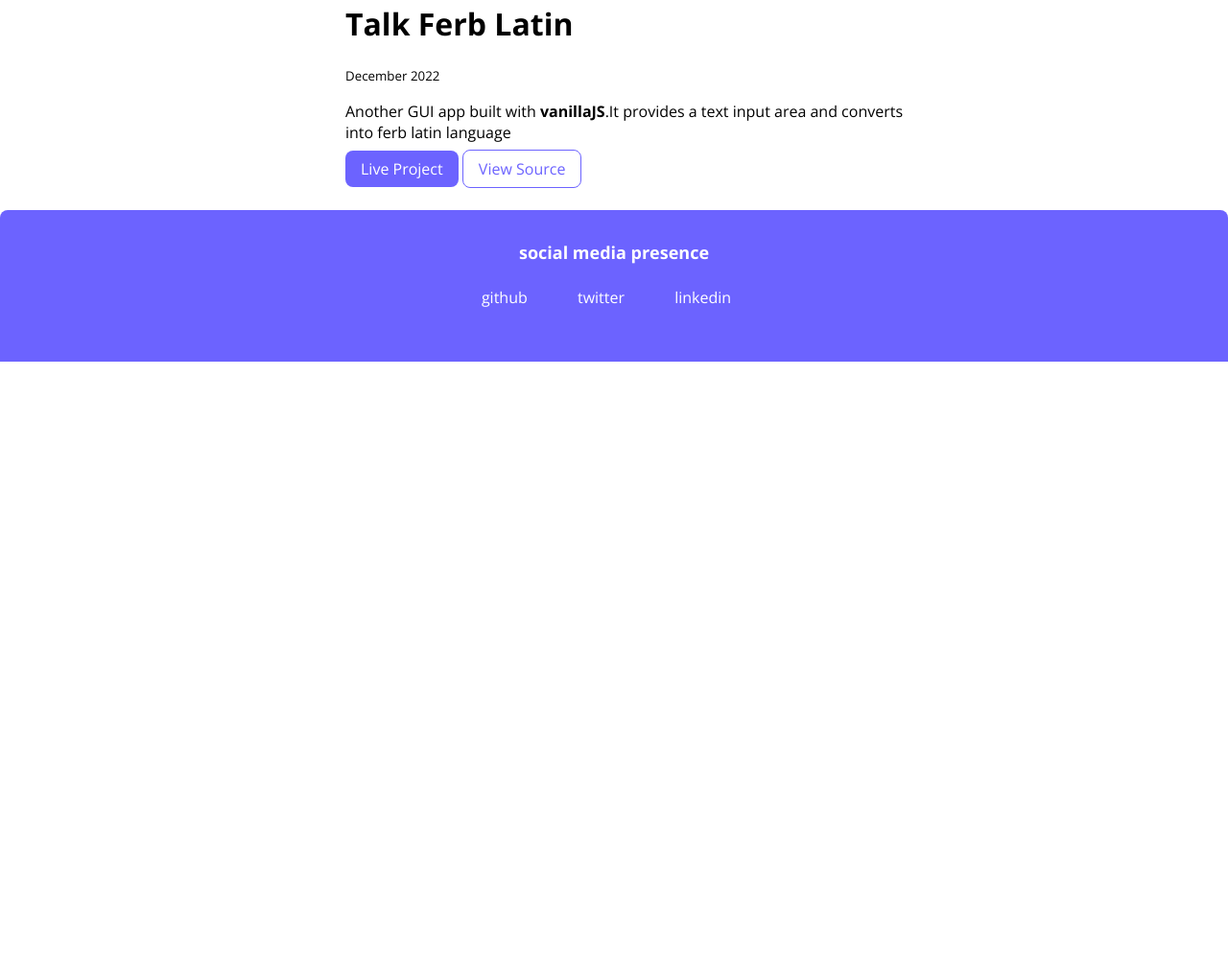
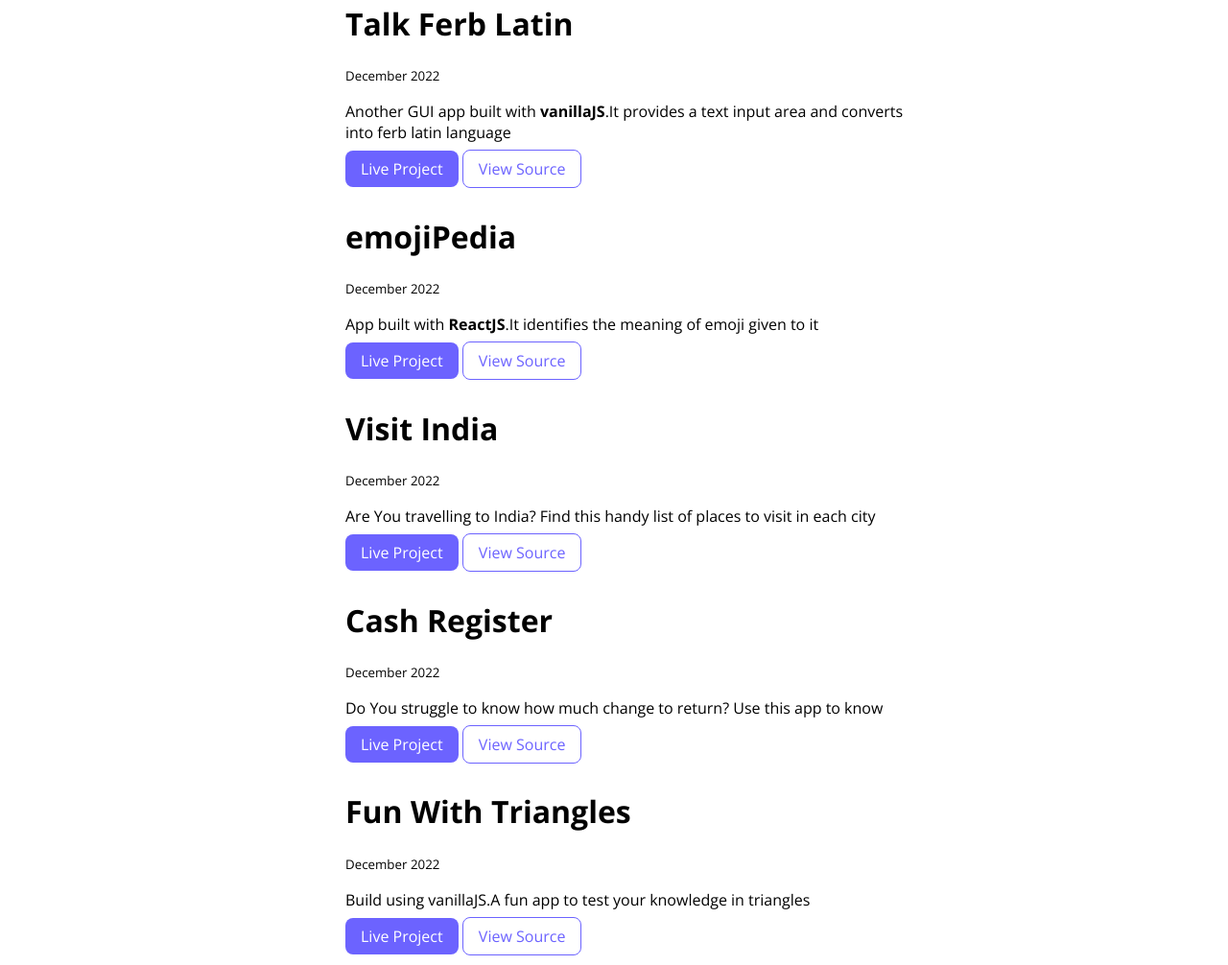
Before and after one commit to huzzaifh/huzaifa-portfolio, a plain HTML site: page projects.html in a window 1280 px wide. Shown: the part 1006-2012 px from the top of the page at 96% size. Before the commit the page ends 1383 px from the top, so only its background shows below. Drawn offline with nearby package versions, Linux system fonts and the light colour scheme.

Commit message:
final update

```diff
--- a/projects.html
+++ b/projects.html
@@ -77,6 +77,48 @@
 
                 </div>
                 </li>
+                <li>
+                    <div class="container-center container">
+                        <h1>emojiPedia</h1>
+                    <small>December 2022</small>
+                    <p>App built with <strong>ReactJS</strong>.It identifies the meaning of emoji given to it</p>
+                     <a class="link primary-link" href="https://iuvq1b.csb.app/">Live Project</a>
+                    <a class="link secondary-link" href="https://github.com/huzzaifh/emojiPedia">View Source</a>
+
+                    </div>
+                    </li>
+                    <li>
+                        <div class="container-center container">
+                            <h1>Visit India</h1>
+                        <small>December 2022</small>
+                        <p>Are You travelling to India? Find this handy list of places to visit in each city</p>
+                         <a class="link primary-link" href="https://t6js68.csb.app//">Live Project</a>
+                        <a class="link secondary-link" href="https://github.com/huzzaifh/travel-to-India">View Source</a>
+
+                        </div>
+                        </li>
+
+                        <li>
+                            <div class="container-center container">
+                                <h1>Cash Register</h1>
+                            <small>December 2022</small>
+                            <p>Do You struggle to know how much change to return? Use this app to know </p>
+                             <a class="link primary-link" href="https://splendorous-axolotl-519c69.netlify.app///">Live Project</a>
+                            <a class="link secondary-link" href="https://github.com/huzzaifh/cashRegisterChange">View Source</a>
+
+                            </div>
+                            </li>
+                            <li>
+                                <div class="container-center container">
+                                    <h1>Fun With Triangles</h1>
+                                <small>December 2022</small>
+                                <p>Build using vanillaJS.A fun app to test your knowledge in triangles</p>
+                                 <a class="link primary-link" href="https://aesthetic-truffle-c03f62.netlify.app/index.html/">Live Project</a>
+                                <a class="link secondary-link" href="https://github.com/huzzaifh/fun-with-triangles/tree/main">View Source</a>
+
+                                </div>
+                                </li>
+
 
 
         </ul>
@@ -89,7 +131,7 @@
            <ul class="social link nonbullet">
             <li class="list-inline"><a class="link" href="https://github.com/huzzaifh">github</a> </li>
             <li class="list-inline"><a class="link" href="https://twitter.com/huzzaifh">twitter</a></li>
-            <li class="list-inline"><a class="link" href="https://sa.linkedin.com/in/syed-huzaifa-123753154">linkedin</a></li>
+            <li class="list-inline"><a class="link" href="https://linkedin.com/in/syed-huzaifa-123753154">linkedin</a></li>
 
 
 
```
Also changed, not shown: index.html (+3 -3 lines).
